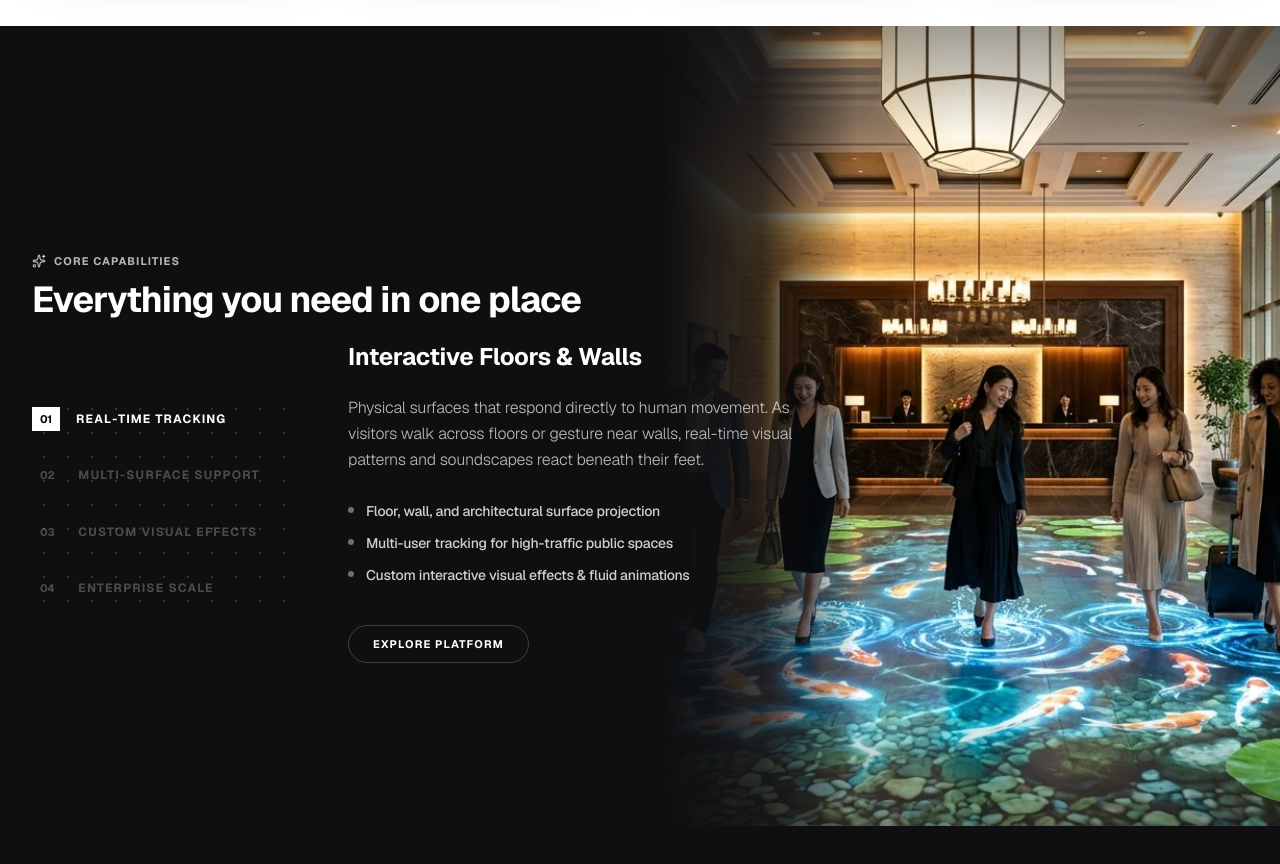
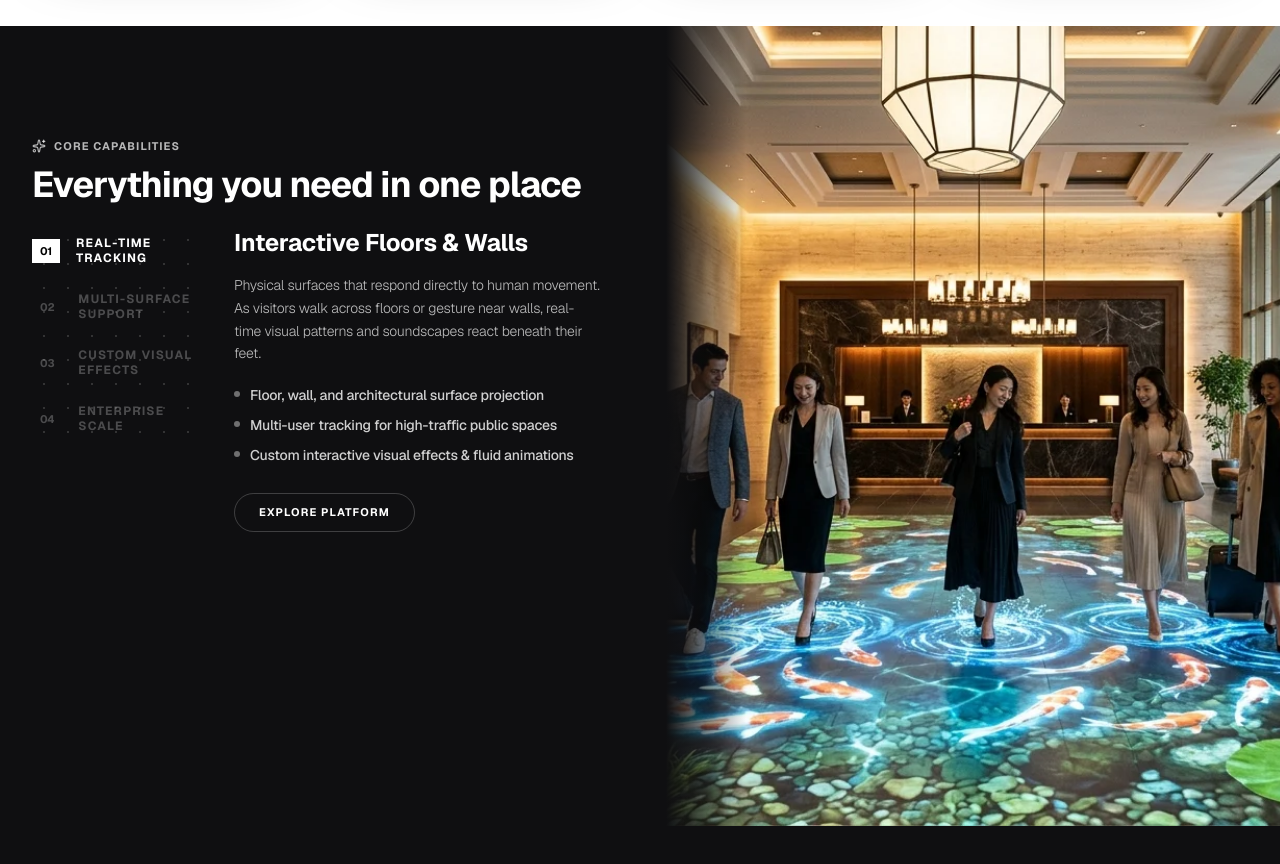
Before and after one commit to student261/projection, a Next.js app: page / in a window 1280 px wide. Shown: the part 1580-2444 px from the top of the page. Built offline with nearby package versions, Linux system fonts and the light colour scheme.

Commit message:
fix(responsive): stabilize Core Capabilities layout, eliminate scroll jumping and preserve full bleed media

```diff
--- a/components/SolutionsOverview.tsx
+++ b/components/SolutionsOverview.tsx
@@ -280,6 +280,8 @@ export default function SolutionsOverview() {
   const [isDesktop, setIsDesktop] = useState(false);
   const activeSolution = solutions[activeIndex];
   const containerRef = useRef<HTMLDivElement>(null);
+  const isClickingRef = useRef(false);
+  const clickTimeoutRef = useRef<NodeJS.Timeout | null>(null);
 
   useEffect(() => {
     const update = () => setIsDesktop(window.innerWidth >= 1024);
@@ -295,6 +297,7 @@ export default function SolutionsOverview() {
 
   useMotionValueEvent(scrollYProgress, "change", (latest) => {
     if (typeof window !== 'undefined' && window.innerWidth < 1024) return;
+    if (isClickingRef.current) return;
     const index = Math.min(
       Math.floor(latest * solutions.length),
       solutions.length - 1
@@ -305,6 +308,13 @@ export default function SolutionsOverview() {
   });
 
   const scrollToSegment = (idx: number) => {
+    setActiveIndex(idx);
+    isClickingRef.current = true;
+    if (clickTimeoutRef.current) clearTimeout(clickTimeoutRef.current);
+    clickTimeoutRef.current = setTimeout(() => {
+      isClickingRef.current = false;
+    }, 1000);
+
     if (!containerRef.current) return;
     const container = containerRef.current;
     const { top, height } = container.getBoundingClientRect();
@@ -312,8 +322,8 @@ export default function SolutionsOverview() {
     const scrollableDistance = height - window.innerHeight;
     if (scrollableDistance <= 0) return;
 
-    const targetRatio = idx / Math.max(1, solutions.length - 1);
-    const targetY = scrollY + top + targetRatio * scrollableDistance;
+    const segmentRatio = (idx + 0.5) / solutions.length;
+    const targetY = scrollY + top + segmentRatio * scrollableDistance;
 
     window.scrollTo({
       top: targetY,
@@ -412,28 +422,28 @@ export default function SolutionsOverview() {
         </div>
 
         {/* Desktop Sticky View (>= 1024px) */}
-        <div className="hidden lg:flex sticky top-0 h-screen w-full flex-col justify-center overflow-hidden bg-[#0f0f11] pt-16 xl:pt-20 pb-4">
-          <div className="max-w-7xl 2xl:max-w-[1536px] 3xl:max-w-[1720px] mx-auto px-4 sm:px-6 lg:px-8 w-full flex flex-col justify-center gap-3 xl:gap-6 relative z-10">
+        <div className="hidden lg:flex sticky top-0 h-screen w-full flex-col justify-start overflow-hidden bg-[#0f0f11] pt-20 xl:pt-28 pb-6">
+          <div className="max-w-7xl 2xl:max-w-[1536px] 3xl:max-w-[1720px] mx-auto px-4 sm:px-6 lg:px-8 w-full flex flex-col justify-start gap-4 xl:gap-6 relative z-10">
 
-            {/* Header - Original Style */}
-            <div className="flex flex-col md:flex-row md:items-end justify-between gap-4 shrink-0">
-              <div className="max-w-3xl space-y-2 xl:space-y-3">
-                <span className="flex items-center gap-2 text-[11px] font-bold uppercase tracking-widest text-white/70">
+            {/* Header - Constrained to left side so it never collides with right image */}
+            <div className="w-full lg:w-[48%] xl:w-[48%] 2xl:w-[46%] shrink-0">
+              <div className="space-y-1.5 xl:space-y-2.5">
+                <span className="flex items-center gap-2 text-[10px] xl:text-[11px] font-bold uppercase tracking-widest text-white/70">
                   <Sparkles className="w-3.5 h-3.5" />
                   Core Capabilities
                 </span>
-                <h3 className="text-2xl sm:text-3xl lg:text-4xl leading-[1.08] font-bold text-white tracking-tight">
+                <h3 className="text-2xl sm:text-3xl xl:text-4xl leading-[1.1] font-bold text-white tracking-tight">
                   Everything you need in one place
                 </h3>
               </div>
             </div>
 
-            {/* 3-Column Interactive Layout - Original Style */}
-            <div className="grid grid-cols-1 lg:grid-cols-12 gap-8 lg:gap-8 xl:gap-12 items-center">
+            {/* 3-Column Interactive Layout - Strictly confined to left half to prevent image overlap */}
+            <div className="w-full lg:w-[48%] xl:w-[48%] 2xl:w-[46%] flex items-start gap-5 xl:gap-8">
 
               {/* Column 1: Navigation Tabs with original dot pattern */}
               <div
-                className="lg:col-span-3 space-y-2 xl:space-y-3 relative h-fit pr-4 overflow-hidden"
+                className="w-[145px] xl:w-[170px] shrink-0 space-y-1.5 xl:space-y-2.5 relative h-fit pr-2 overflow-hidden"
                 style={{
                   backgroundImage: 'radial-gradient(circle, rgba(255,255,255,0.15) 1px, transparent 1px)',
                   backgroundSize: '24px 24px',
@@ -445,20 +455,17 @@ export default function SolutionsOverview() {
                   return (
                     <button
                       key={item.id}
-                      onClick={() => {
-                        setActiveIndex(idx);
-                        scrollToSegment(idx);
-                      }}
-                      className={`w-full text-left flex items-center gap-3 xl:gap-4 py-2 xl:py-2.5 transition-all duration-300 group cursor-pointer ${
+                      onClick={() => scrollToSegment(idx)}
+                      className={`w-full text-left flex items-center gap-3 xl:gap-4 py-1.5 xl:py-2 transition-all duration-300 group cursor-pointer ${
                         isActive ? "opacity-100" : "opacity-50 hover:opacity-100"
                       }`}
                     >
-                      <span className={`text-[10px] sm:text-[11px] font-bold px-2 py-1 transition-colors ${
+                      <span className={`text-[10px] xl:text-[11px] font-bold px-2 py-0.5 xl:py-1 transition-colors ${
                         isActive ? "bg-white text-black" : "bg-transparent text-white/50 group-hover:text-white"
                       }`}>
                         {item.num}
                       </span>
-                      <span className={`text-[11px] sm:text-xs font-bold tracking-widest uppercase transition-colors leading-tight ${
+                      <span className={`text-[10px] xl:text-xs font-bold tracking-wider xl:tracking-widest uppercase transition-colors leading-tight ${
                         isActive ? "text-white" : "text-white/50 group-hover:text-white"
                       }`}>
                         {item.subtitle}
@@ -468,38 +475,39 @@ export default function SolutionsOverview() {
                 })}
               </div>
 
-              {/* Column 2: Active Text Content */}
-              <div className="lg:col-span-5 relative h-full flex flex-col justify-center z-10">
+              {/* Column 2: Active Text Content - Grid stacked to eliminate double-height DOM jumping during transitions */}
+              <div className="flex-1 min-w-0 relative z-10 pr-2 lg:pr-4 min-h-[220px] xl:min-h-[250px]">
+                <div className="grid grid-cols-1 grid-rows-1">
                   <AnimatePresence initial={false}>
                     <motion.div
                       key={activeSolution.id}
-                    initial={{ opacity: 0, y: 10 }}
-                    animate={{ opacity: 1, y: 0 }}
-                    exit={{ opacity: 0, y: -10 }}
-                    transition={{ duration: 0.3, ease: "easeOut" }}
-                    className="space-y-3 xl:space-y-6 lg:pr-6"
+                      initial={{ opacity: 0 }}
+                      animate={{ opacity: 1 }}
+                      exit={{ opacity: 0 }}
+                      transition={{ duration: 0.2, ease: "easeOut" }}
+                      className="col-start-1 row-start-1 space-y-2.5 xl:space-y-4"
                     >
-                    <h4 className="text-xl sm:text-2xl font-bold leading-[1.1] text-white">
+                      <h4 className="text-lg sm:text-xl xl:text-2xl font-bold leading-tight text-white">
                         {activeSolution.title}
                       </h4>
 
-                    <p className="text-white/70 font-light leading-relaxed text-xs sm:text-sm xl:text-base">
+                      <p className="text-white/70 font-light leading-relaxed text-xs xl:text-sm 2xl:text-base">
                         {activeSolution.description}
                       </p>
 
-                    <ul className="space-y-2 xl:space-y-3 pt-1">
+                      <ul className="space-y-1.5 xl:space-y-2.5 pt-0.5 xl:pt-1">
                         {activeSolution.highlights.map((point, i) => (
-                        <li key={i} className="flex items-start gap-2.5 xl:gap-3 text-xs sm:text-sm text-white/80 font-medium">
+                          <li key={i} className="flex items-start gap-2 xl:gap-2.5 text-xs xl:text-sm text-white/80 font-medium">
                             <span className="w-1.5 h-1.5 rounded-full bg-white/40 mt-1.5 shrink-0" />
                             <span>{point}</span>
                           </li>
                         ))}
                       </ul>
 
-                    <div className="pt-2 xl:pt-4">
+                      <div className="pt-1.5 xl:pt-3">
                         <Link
                           href={activeSolution.href}
-                        className="inline-flex items-center justify-center px-6 py-2.5 rounded-full text-[11px] font-bold uppercase tracking-widest text-white border border-white/20 hover:bg-white hover:text-black transition-all duration-300 cursor-pointer"
+                          className="inline-flex items-center justify-center px-5 xl:px-6 py-2 xl:py-2.5 rounded-full text-[10px] xl:text-[11px] font-bold uppercase tracking-widest text-white border border-white/20 hover:bg-white hover:text-black transition-all duration-300 cursor-pointer"
                         >
                           EXPLORE PLATFORM
                         </Link>
@@ -507,9 +515,8 @@ export default function SolutionsOverview() {
                     </motion.div>
                   </AnimatePresence>
                 </div>
+              </div>
 
-              {/* Column 3: Spacer to keep layout balanced */}
-              <div className="lg:col-span-4 hidden lg:block pointer-events-none" />
             </div>
           </div>
 
@@ -521,7 +528,7 @@ export default function SolutionsOverview() {
                 initial={{ opacity: 0 }}
                 animate={{ opacity: 1 }}
                 exit={{ opacity: 0 }}
-                transition={{ duration: 0.45, ease: "easeOut" }}
+                transition={{ duration: 0.3, ease: "easeOut" }}
                 className="absolute inset-0 w-full h-full"
               >
                 <SafeImage
@@ -532,10 +539,8 @@ export default function SolutionsOverview() {
                   priority
                 />
 
-                {/* Soft Seam Blend into #0f0f11 background */}
-                <div className="absolute inset-y-0 left-0 w-32 xl:w-48 bg-gradient-to-r from-[#0f0f11] via-[#0f0f11]/80 to-transparent pointer-events-none" />
-                <div className="absolute inset-x-0 top-0 h-28 bg-gradient-to-b from-[#0f0f11]/40 to-transparent pointer-events-none" />
-                <div className="absolute inset-x-0 bottom-0 h-28 bg-gradient-to-t from-[#0f0f11]/50 to-transparent pointer-events-none" />
+                {/* Subtle Seam Feather into #0f0f11 background */}
+                <div className="absolute inset-y-0 left-0 w-12 xl:w-20 bg-gradient-to-r from-[#0f0f11] to-transparent pointer-events-none" />
               </motion.div>
             </AnimatePresence>
           </div>
```
Lines whose indentation alone changed are shown as unchanged.
